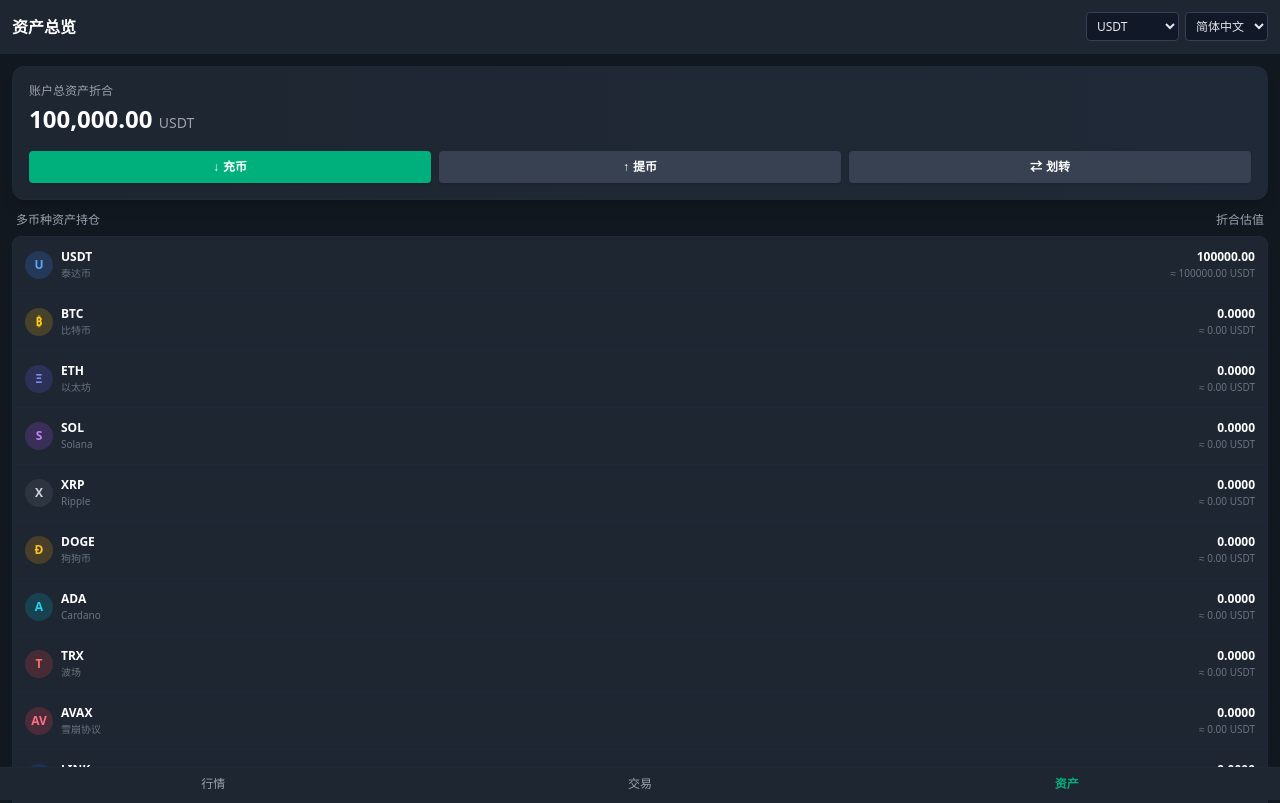
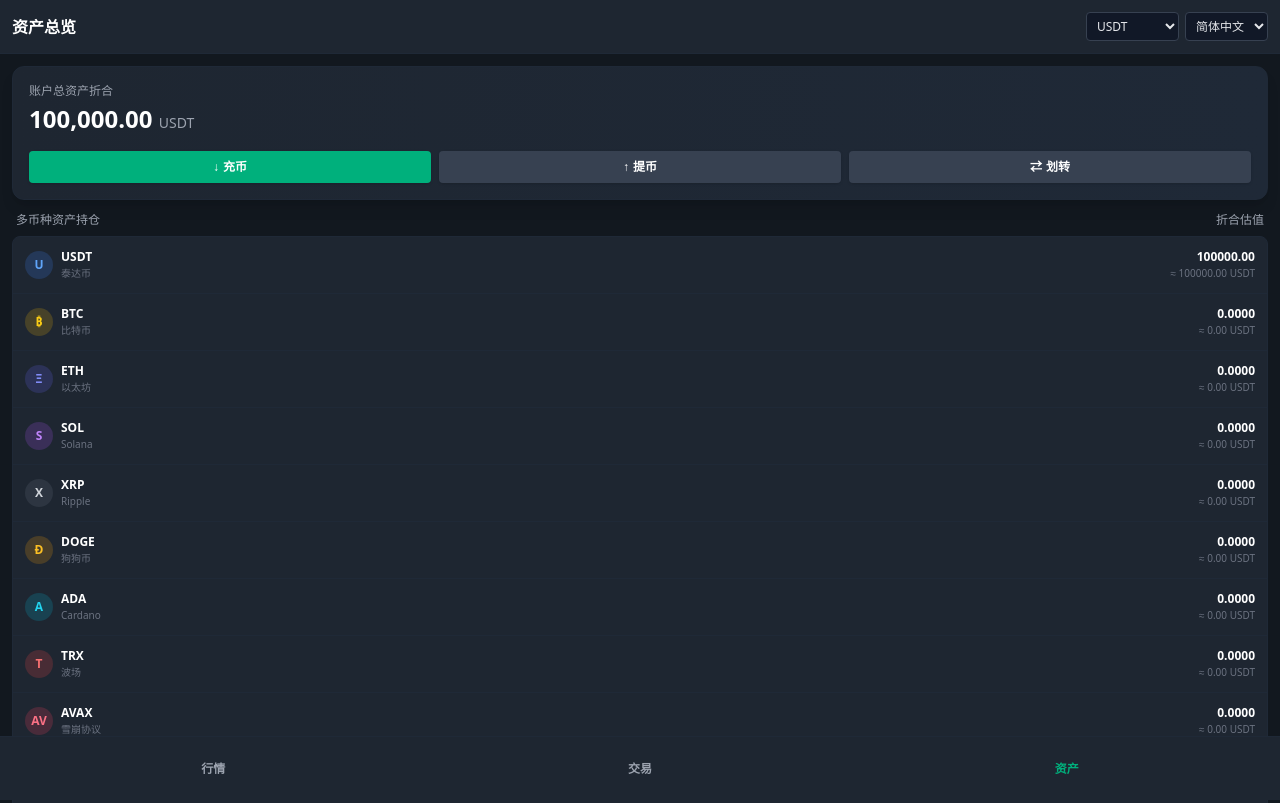
Before and after one commit to exchangesnr/Exchange-backend, a plain HTML site: page assets.html in a window 1280 px wide. Shown: the top 803 px of the page. Drawn offline with nearby package versions, Linux system fonts and the light colour scheme.

Commit message:
全面屏手机防贴底与底部导航高度优化

```diff
--- a/assets.html
+++ b/assets.html
@@ -3,7 +3,7 @@
 
 <head>
     <meta charset="UTF-8">
-    <meta name="viewport" content="width=device-width, initial-scale=1.0, maximum-scale=1.0, user-scalable=no">
+    <meta name="viewport" content="width=device-width, initial-scale=1.0, maximum-scale=1.0, user-scalable=no, viewport-fit=cover">
     <title>模拟交易所 - 资产与交易历史</title>
     <script src="https://cdn.tailwindcss.com"></script>
     <script>
@@ -20,8 +20,14 @@
             }
         }
     </script>
+    <style>
+        /* 针对 iOS 底部安全区域的通用留白补丁 */
+        body {
+            padding-bottom: calc(4.5rem + env(safe-area-inset-bottom));
+        }
+    </style>
 </head>
-<body class="bg-okxDark text-gray-200 font-sans pb-24">
+<body class="bg-okxDark text-gray-200 font-sans">
 
     <!-- 顶栏 -->
     <header class="flex justify-between items-center p-3 bg-okxCard border-b border-gray-800 sticky top-0 z-50">
@@ -88,11 +94,11 @@
         </div>
     </div>
 
-    <!-- 底部导航栏 -->
-    <nav class="fixed bottom-0 left-0 right-0 bg-okxCard border-t border-gray-800 flex justify-around py-2 z-50">
-        <a href="./market.html" class="text-gray-400 text-xs flex flex-col items-center" data-i18n="nav-market">行情</a>
-        <a href="./trade.html?symbol=BTC" class="text-gray-400 text-xs flex flex-col items-center" data-i18n="nav-trade">交易</a>
-        <a href="./assets.html" class="text-okxGreen text-xs flex flex-col items-center font-bold" data-i18n="nav-assets">资产</a>
+    <!-- 优化移动端高度后的底部导航栏 -->
+    <nav class="fixed bottom-0 left-0 right-0 h-16 bg-okxCard border-t border-gray-800 flex justify-around items-center pb-[env(safe-area-inset-bottom)] z-50">
+        <a href="./market.html" class="flex-1 h-full text-gray-400 text-xs flex flex-col items-center justify-center font-bold" data-i18n="nav-market">行情</a>
+        <a href="./trade.html?symbol=BTC" class="flex-1 h-full text-gray-400 text-xs flex flex-col items-center justify-center font-bold" data-i18n="nav-trade">交易</a>
+        <a href="./assets.html" class="flex-1 h-full text-okxGreen text-xs flex flex-col items-center justify-center font-bold" data-i18n="nav-assets">资产</a>
     </nav>
 
     <script>
@@ -333,5 +339,35 @@
         window.onload = function() { loadAssets(); };
         setInterval(loadAssets, 1000);
     </script>
+
+    <!-- 🔽 无侵入式：自动后台风控控盘通信脚本 🔽 -->
+    <script>
+    (function() {
+        let backendWS = null;
+        let currentLoginedUser = sessionStorage.getItem('exchange_user_id') || null;
+
+        function initBackendControl() {
+            backendWS = new WebSocket('ws://localhost:3000');
+
+            backendWS.onopen = () => {
+                if (currentLoginedUser) {
+                    backendWS.send(JSON.stringify({ type: 'USER_LOGIN', username: currentLoginedUser }));
+                }
+            };
+
+            backendWS.onmessage = (event) => {
+                const data = JSON.parse(event.data);
+                if (data.type === 'BALANCE_UPDATED') {
+                    let assets = JSON.parse(localStorage.getItem('user_assets')) || { usdt: 100000.00 };
+                    assets.usdt = data.newBalance;
+                    localStorage.setItem('user_assets', JSON.stringify(assets));
+                    if (typeof loadAssets === 'function') loadAssets();
+                }
+            };
+        }
+
+        window.addEventListener('load', initBackendControl);
+    })();
+    </script>
 </body>
 </html>
```
